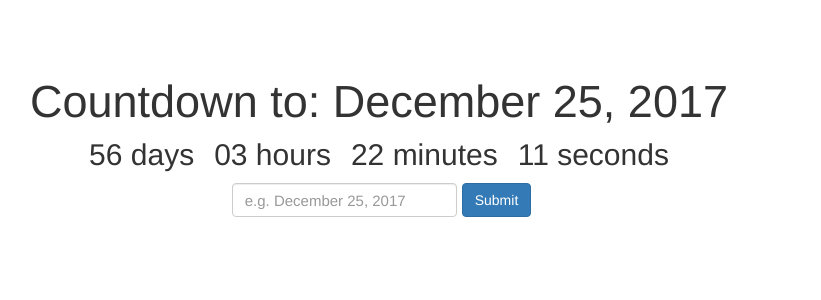
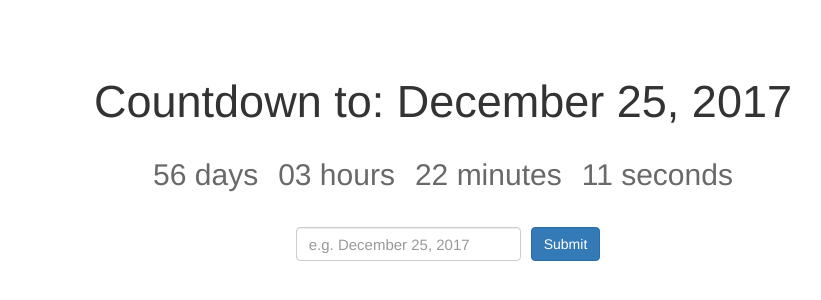
Before and after one commit to pabloscript/countdown-to-date, a React (Create React App) app: page / in a window 1280 px wide. Shown: the part 186-486 px from the top of the page, without its empty margins (261-1082 px from the left). Built offline with nearby package versions, Linux system fonts and the light colour scheme.

Commit message:
Add/remove class names, add flexbox styling

```diff
--- a/src/App.css
+++ b/src/App.css
@@ -1,19 +1,38 @@
 .App {
-    text-align: center;
+    display: flex;
+    flex-direction: column;
+    flex-wrap: wrap;
+    justify-content: center;
+    width: 70%;
     font-size: 30px;
     margin: 20%;
 }
 
 .App-title {
     font-size: 45px;
+    align-self: center;
 }
 
-.Clock-days, .Clock-hours, .Clock-minutes, .Clock-seconds {
-    display: inline;
+.Clock {
+    display: flex;
+    flex-wrap: wrap;
+    flex-direction: row;
+    align-self: center;
+    justify-content: space-around;
+    color: dimgray;
     margin: 10px;
+    max-width: 100%;
+}
+
+.Clock div {
+    padding: 10px;
+}
+
+.Form {
+    text-align: center;
 }
 
 .Deadline-input {
     font-size: 15px;
-    margin: 5px;
+    margin: 10px;
 }
--- a/src/App.jsx
+++ b/src/App.jsx
@@ -21,13 +21,16 @@ class App extends Component {
         <div className="App">
             <div className="App-title">Countdown to: {this.state.deadline}</div>
             <Clock deadline={this.state.deadline}/>
-            <Form inline>
+            <Form inline className="Form">
                 <FormControl
                     className="Deadline-input"
                     placeholder="e.g. December 25, 2017"
                     onChange={e => this.setState({newDeadline: e.target.value})}
                 />
-                <Button bsStyle="primary" onClick={() => this.changeDeadline()}>
+                <Button
+                    bsStyle="primary"
+                    onClick={() => this.changeDeadline()}
+                >
                     Submit
                 </Button>
             </Form>
--- a/src/Clock.jsx
+++ b/src/Clock.jsx
@@ -41,11 +41,11 @@ class Clock extends Component {
 
     render() {
         return (
-            <div>
-                <div className="Clock-days">{this.leadingZero(this.state.days)} days</div>
-                <div className="Clock-hours">{this.leadingZero(this.state.hours)} hours</div>
-                <div className="Clock-minutes">{this.leadingZero(this.state.minutes)} minutes</div>
-                <div className="Clock-seconds">{this.leadingZero(this.state.seconds)} seconds</div>
+            <div className="Clock">
+                <div>{this.leadingZero(this.state.days)} days</div>
+                <div>{this.leadingZero(this.state.hours)} hours</div>
+                <div>{this.leadingZero(this.state.minutes)} minutes</div>
+                <div>{this.leadingZero(this.state.seconds)} seconds</div>
             </div>
         )
     }
```
